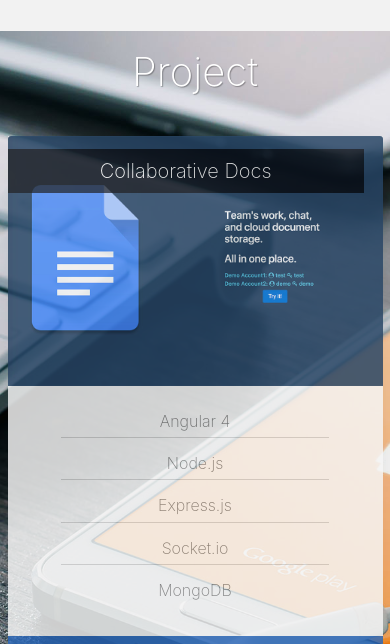
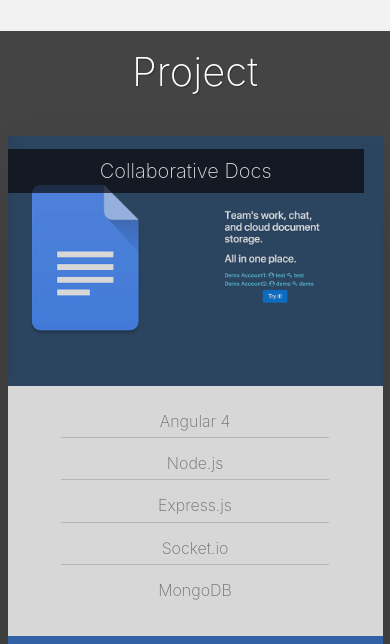
Before and after one commit to yenhsuan/Personal-Website, a website: page index.html in a window 390 px wide. Shown: the part 2020-2664 px from the top of the page. Drawn offline with Linux system fonts and the light colour scheme.

Commit message:
fix: card

```diff
--- a/sass/components/_card.scss
+++ b/sass/components/_card.scss
@@ -90,8 +90,8 @@
         background-size: cover;
         height: 20rem;
         background-blend-mode: screen;
-        border-top-left-radius: 3px;
-        border-top-right-radius: 3px;
+        // border-top-left-radius: 3px;
+        // border-top-right-radius: 3px;
         background-position: center;
         position: relative;
 
--- a/sass/pages/_home.scss
+++ b/sass/pages/_home.scss
@@ -116,9 +116,13 @@
     background-attachment: fixed;
     background-position: center;
     background-size: cover;
+
     @media (max-width: 960px) {
-        background-attachment: fixed;
         padding: .75rem;
+    }
+
+    @media (max-width: 500px) {
+        background-image: none;
     }
 }
 
```
Also changed, not shown: css/style.css.
